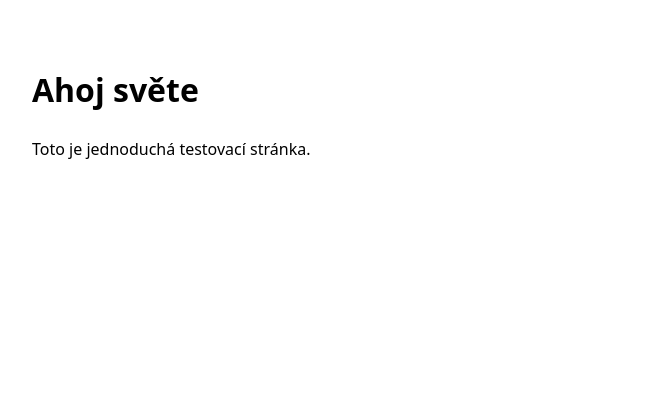
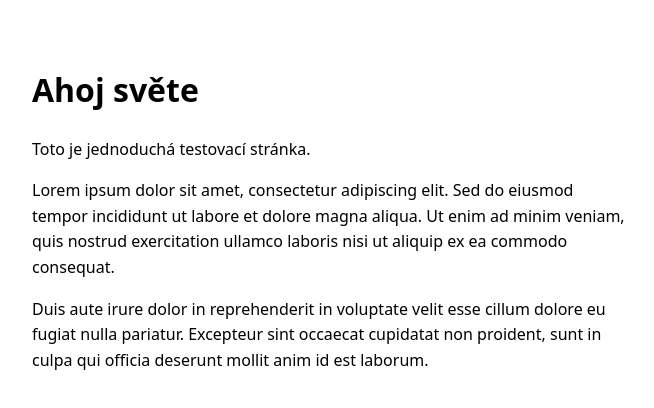
Before and after one commit to plachow/plachow, a plain HTML site: page index.html in a window 1280 px wide. Shown: the whole page, without its empty margins (308-962 px from the left). Drawn offline with Linux system fonts and the light colour scheme.

Commit message:
Add two Lorem ipsum paragraphs

```diff
--- a/index.html
+++ b/index.html
@@ -17,5 +17,15 @@
 <body>
   <h1>Ahoj světe</h1>
   <p>Toto je jednoduchá testovací stránka.</p>
+  <p>
+    Lorem ipsum dolor sit amet, consectetur adipiscing elit. Sed do eiusmod
+    tempor incididunt ut labore et dolore magna aliqua. Ut enim ad minim veniam,
+    quis nostrud exercitation ullamco laboris nisi ut aliquip ex ea commodo consequat.
+  </p>
+  <p>
+    Duis aute irure dolor in reprehenderit in voluptate velit esse cillum dolore
+    eu fugiat nulla pariatur. Excepteur sint occaecat cupidatat non proident,
+    sunt in culpa qui officia deserunt mollit anim id est laborum.
+  </p>
 </body>
 </html>
```
